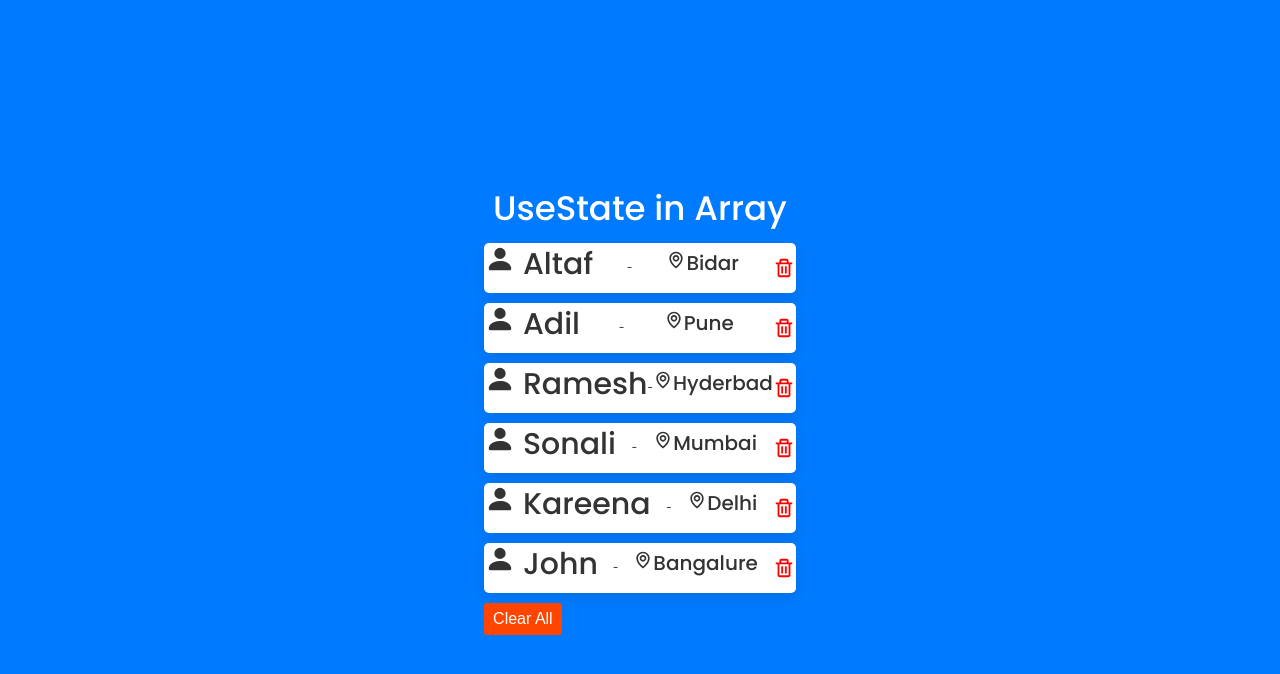
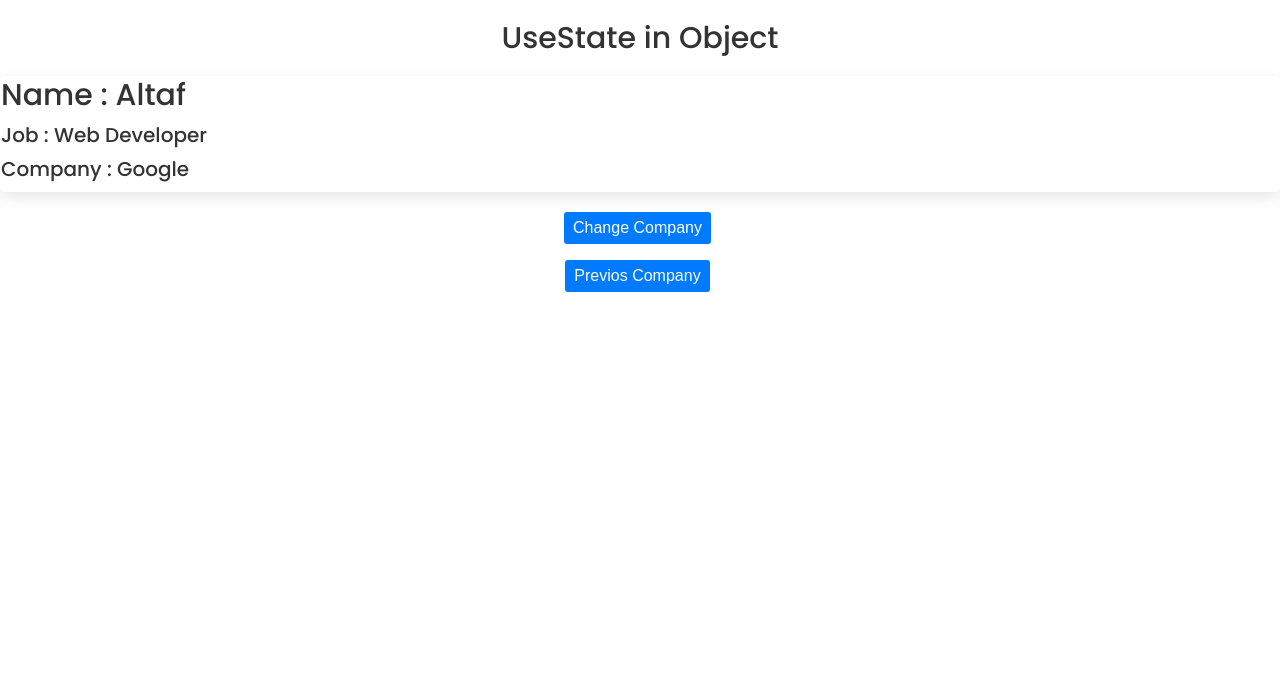
Before and after one commit to Altaf17/Profile-App, a React (Create React App) app: page / in a window 1280 px wide. Shown: the top 674 px of the page. Built offline with nearby package versions, Linux system fonts and the light colour scheme; the HTML template or start-up script is replaced by a standard one.

Commit message:
usestate with Object

```diff
--- a/src/Components/ReactHooks/Main.jsx
+++ b/src/Components/ReactHooks/Main.jsx
@@ -1,12 +1,14 @@
 import React from 'react'
 import Counter from './Counter'
 import GetUserData from './GetUserData'
+import UseStateObject from './UseStateObject'
 
 const Main = () => {
   return (
     <div>
         {/* <Counter/> */}
-        <GetUserData/>
+        {/* <GetUserData/> */}
+        <UseStateObject/>
     </div>
   )
 }
--- /dev/null
+++ b/src/Components/ReactHooks/UseStateObject.jsx
@@ -0,0 +1,32 @@
+import React, { useState } from 'react';
+
+const UseStateObject = () => {
+    const [profile, setProfile] = useState({
+        name: "Altaf",
+        job: "Web Developer",
+        company: "Google",
+    })
+
+    const editCompany = () => {
+        setProfile({ ...profile, company: "microsoft" });
+    }
+    const PreviosCompany = ()=>{
+        setProfile({...profile,company:"Google"})
+    }
+    return (
+        <>
+            <h2 className='--text-center --my2'>UseState in Object</h2>
+            <div className="--card max2">
+                <h2>Name : {profile.name}</h2>
+                <h4>Job : {profile.job}</h4>
+                <h4>Company : {profile.company}</h4>
+            </div>
+            <div className="--center-all --my2">
+                <button className="--btn --btn-primary" onClick={editCompany}>Change Company</button> &nbsp;
+                <button className="--btn --btn-primary" onClick={PreviosCompany}>Previos Company</button>
+            </div>
+        </>
+    )
+}
+
+export default UseStateObject
```
Also changed, not shown: src/Components/ReactHooks/GetUserData.jsx (+4 -4 lines).
